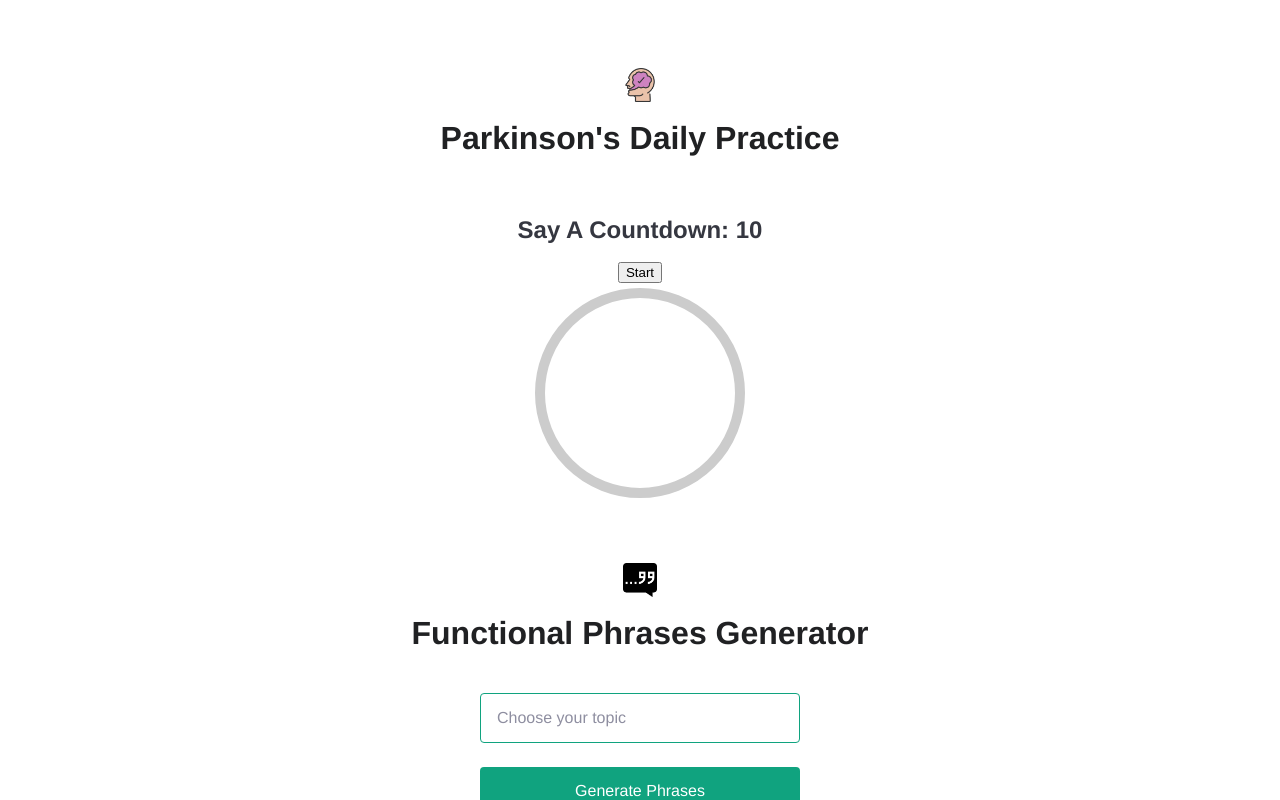
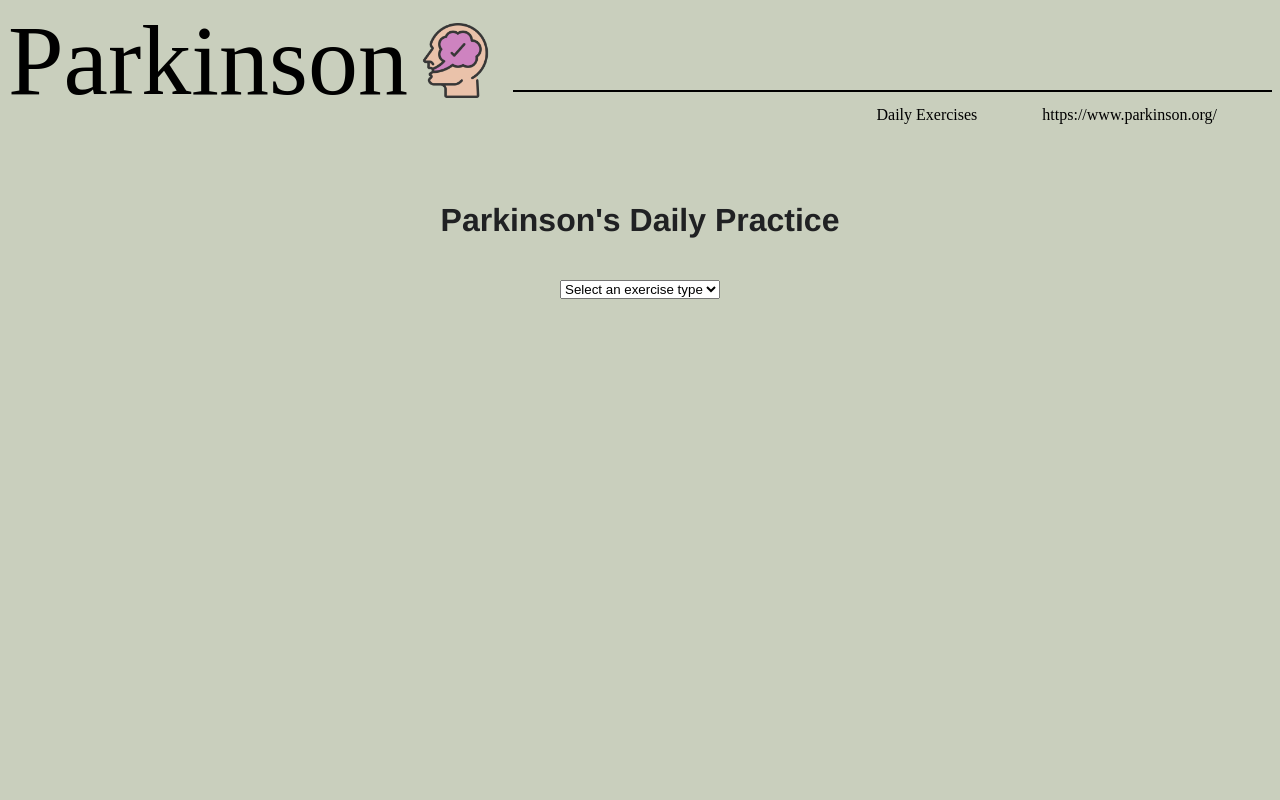
Before and after one commit to SamanthaMcElhinney/AI-Parkinsons-Treatment, a React app in the folder client/: page / in a window 1280 px wide. Shown: the top 800 px of the page. Built offline with nearby package versions, Linux system fonts and the light colour scheme; the HTML template or start-up script is replaced by a standard one; a web font is replaced by a local one.

Commit message:
feat: header component and styling

```diff
--- a/client/src/App.css
+++ b/client/src/App.css
@@ -1,3 +1,4 @@
+
 #root {
   max-width: 1280px;
   margin: 0 auto;
@@ -40,3 +41,16 @@
 .read-the-docs {
   color: #888;
 }
+
+.dropdown {
+  width: 100%;
+  padding: 10px;
+  margin: 20px 0;
+  font-size: 18px;
+  border: 1px solid #ccc;
+  border-radius: 4px;
+}
+
+body {
+  background-color: #efe9e4;
+}
--- a/client/src/App.jsx
+++ b/client/src/App.jsx
@@ -3,57 +3,46 @@
 import { useState } from "react";
 import Countdown from "./CountDown";
 import FunctionalPhrases from "./FunctionalPhrases";
+import Story from "./Story"
+import Header from "./Header";
 
 export default function App() {
-  const [prompt, setPrompt] = useState("");
-  const [response, setResponse] = useState("");
-
-  const onSubmit = async (e) => {
-    e.preventDefault();
-    const reply = await generateQuery();
-    setResponse(reply);
-  };
-
-  const generateQuery = async () => {
-    try {
-      const response = await fetch("http://localhost:3002/chat", {
-        method: "POST",
-        headers: {
-          "Content-Type": "application/json",
-        },
-        body: JSON.stringify({ topic: prompt }),
-      });
-
-      if (!response.ok) {
-        return `Error: ${response.status}`;
-      }
-      const data = await response.json();
-      return data.story.trim();
-    } catch (error) {
-      console.error(error);
-      return "An error occurred";
-    }
-  };
+  const [selectedExercise, setSelectedExercise] = useState("");
+  let exerciseComponent;
+  switch (selectedExercise) {
+    case "vocal":
+      exerciseComponent = <Countdown/>
+      break;
+    case "functional":
+      exerciseComponent = <FunctionalPhrases/>;
+      break;
+    case "reading":
+      exerciseComponent = <Story />;
+      break;
+    default:
+      exerciseComponent = null;
+  }
 
   return (
+    <div>
+<Header/>
+<div/>
     <main className={styles.main}>
-      <img src={speaking} className={styles.icon} alt="brain icon" />
       <h3 className={styles.centerText}>Parkinson's Daily Practice</h3>
-      <Countdown seconds={10} />
-      <FunctionalPhrases />
-      <form onSubmit={onSubmit}>
-        <input
-          type="text"
-          name="query-description"
-          placeholder="Describe your practice story of interest"
-          value={prompt}
-          onChange={(e) => setPrompt(e.target.value)}
-        />
-        <input type="submit" value="Generate Story" />
-      </form>
-      <div className={styles.container}>
-        <pre className={styles.centerText}>{response}</pre>
-      </div>
+      <select
+        onChange={(e) => setSelectedExercise(e.target.value)}
+        value={selectedExercise}
+      >
+        <option value="" disabled>
+          Select an exercise type
+        </option>
+        <option value="vocal">Vocal Exercises</option>
+        <option value="functional">Functional Phrases</option>
+        <option value="reading">Reading Paragraphs</option>
+      </select>
+      {exerciseComponent}
     </main>
+    </div>
   );
+
 }
--- a/client/src/CountDown.css
+++ b/client/src/CountDown.css
@@ -17,3 +17,22 @@
     stroke-dashoffset: 0;
   }
 }
+
+.directions {
+  padding: 15px;
+  margin-top: 20px;
+  border: 1px solid #ccc;
+  border-radius: 5px;
+  background-color: #f9f9f9;
+  font-size: 16px;
+  line-height: 1.5;
+}
+
+.directions h3 {
+  font-size: 20px;
+  margin-bottom: 10px;
+}
+
+.directions ul {
+  margin-top: 10px;
+}
--- a/client/src/CountDown.jsx
+++ b/client/src/CountDown.jsx
@@ -42,7 +42,19 @@
 
   return (
     <div className="center-container">
-      <h2>Say A Countdown: {countdown}</h2>
+       <div className="directions">
+        <h3>Vocal Exercises like "/a/":</h3>
+        <p>Vocal exercises aim to strengthen the vocal cords, improve voice projection, and enhance articulation. One basic exercise is the sustained "/a/" phonation:</p>
+        <ul>
+          <li><strong>Posture:</strong> Sit or stand up straight.</li>
+          <li><strong>Breath:</strong> Take a deep breath in.</li>
+          <li><strong>Phonation:</strong> As you exhale, make a long, steady "/a/" sound.</li>
+          <li><strong>Duration:</strong> Try to hold the sound as steady as possible for as long as you can.</li>
+          <li><strong>Volume:</strong> Aim for a moderate volume, not too soft but not shouting.</li>
+        </ul>
+        <p><strong>Goal:</strong> To increase the duration you can hold the sound, improve the steadiness of the sound, and increase volume over time. This exercise helps to improve vocal cord closure and can enhance voice quality.</p>
+      </div>
+      <h2>Say Ah Countdown: {countdown}</h2>
       <button onClick={toggleTimer}>
         {isRunning ? "Pause" : countdown === 0 ? "Restart" : "Start"}
       </button>
--- /dev/null
+++ b/client/src/Header.css
@@ -0,0 +1,69 @@
+.header {
+  margin-top: 20px;
+  display: flex;
+  flex: 1;
+  flex-direction: column;
+}
+
+.header-top {
+  display: flex;
+  width: 100%;
+  height: 80px;
+}
+
+.header-top__logo {
+  display: flex;
+  justify-content: center;
+  align-items: center;
+  margin-right: 20px;
+}
+
+.header-logo {
+  color: inherit;
+  text-decoration: inherit;
+  font-family: RobotoThin;
+  font-size: 100px;
+}
+
+.header-top__navbar {
+  display: flex;
+  flex: 1;
+  flex-direction: column;
+}
+
+.header-top__seperator {
+  width: 100%;
+  border: none;
+  height: 2px;
+  margin-top: 2px;
+  background-color: black;
+}
+
+.header-top__navigation {
+  display: flex;
+  flex: 1;
+  flex-direction: row;
+  justify-content: flex-end;
+  margin-right: 55px;
+}
+
+.header-bottom {
+  display: flex;
+  flex: 1;
+  justify-content: flex-end;
+  align-items: center;
+  margin-top: 6px;
+}
+
+.header-bottom__email {
+  margin-right: 55px;
+}
+
+.header-bottom__phone {
+  margin-right: 65px;
+}
+.icon {
+  padding-left:10px;
+  width: 75px;
+  height: 75px;
+}
--- /dev/null
+++ b/client/src/Header.jsx
@@ -0,0 +1,31 @@
+import React from "react";
+import speaking from "./assets/speaking.png";
+
+import "./Header.css";
+
+function Header() {
+  return (
+    <section className="header">
+      <section className="header-top">
+        <section className="header-top__logo">
+          <a href="/" className="header-logo">
+            Parkinson
+          </a>
+          <img src={speaking} className="icon" alt="speaking icon" />
+        </section>
+        <section className="header-top__navbar">
+          <section className="header-top__navigation"></section>
+          <hr className="header-top__seperator" />
+        </section>
+      </section>
+      <section className="header-bottom">
+        <section className="header-bottom__phone">Daily Exercises</section>
+        <section className="header-bottom__email">
+          https://www.parkinson.org/
+        </section>
+      </section>
+    </section>
+  );
+}
+
+export default Header;
--- /dev/null
+++ b/client/src/Story.css
@@ -0,0 +1,34 @@
+.readingMain {
+  display: flex;
+  flex-direction: column;
+  align-items: center;
+  margin: 20px;
+  padding: 20px;
+  border: 1px solid #ccc;
+  border-radius: 10px;
+  box-shadow: 0px 0px 10px #aaa;
+}
+
+.centerText {
+  text-align: center;
+  margin-bottom: 10px;
+}
+
+.container {
+  display: flex;
+  flex-direction: column;
+  align-items: center;
+  margin-top: 20px;
+}
+
+input[type="text"],
+input[type="submit"] {
+  margin: 5px auto 20px auto;
+}
+
+.readingContainer pre {
+  width: 100%;
+  white-space: pre-wrap;
+  word-wrap: break-word;
+  text-align: center;
+}
--- /dev/null
+++ b/client/src/Story.jsx
@@ -0,0 +1,79 @@
+import styles from "./Story.css";
+import { useState } from "react";
+
+export default function App() {
+  const [prompt, setPrompt] = useState("");
+  const [response, setResponse] = useState("");
+
+  const onSubmit = async (e) => {
+    e.preventDefault();
+    const reply = await generateQuery();
+    setResponse(reply);
+  };
+
+  const generateQuery = async () => {
+    try {
+      const response = await fetch("http://localhost:3002/chat", {
+        method: "POST",
+        headers: {
+          "Content-Type": "application/json",
+        },
+        body: JSON.stringify({ topic: prompt }),
+      });
+
+      if (!response.ok) {
+        return `Error: ${response.status}`;
+      }
+      const data = await response.json();
+      return data.story.trim();
+    } catch (error) {
+      console.error(error);
+      return "An error occurred";
+    }
+  };
+
+    return (
+      <main className={styles.readingMain}>
+        <h3 className={styles.centerText}>Reading/ Conversation Practice</h3>
+        <div className={styles.readingText}>
+          <p>
+            Reading out loud from a paragraph or text can help with
+            articulation, breath control, and pacing.
+          </p>
+          <ul>
+            <li>Selection: Choose a paragraph from a book or article.</li>
+            <li>
+              Read Aloud: Read the paragraph out loud at a comfortable pace.
+            </li>
+            <li>Articulation: Focus on articulating each word clearly.</li>
+            <li>
+              Pacing: Maintain a steady pace, taking breaths as necessary but
+              not rushing through the text.
+            </li>
+            <li>
+              Expression: Try to incorporate some inflection and emotion, as you
+              would in regular conversation.
+            </li>
+          </ul>
+          <p>
+            <strong>Goal:</strong> To enhance your ability to speak more
+            fluently in real-life situations, by practicing with complex
+            sentences and different types of words.
+          </p>
+        </div>
+        <form onSubmit={onSubmit}>
+          <input
+            type="text"
+            name="query-description"
+            placeholder="Describe your practice story of interest"
+            value={prompt}
+            onChange={(e) => setPrompt(e.target.value)}
+          />
+          <input type="submit" value="Generate Story" />
+        </form>
+        <div className={styles.readingContainer}>
+          <p className={styles.centerText}>{response}</p>
+        </div>
+      </main>
+    );
+}
--- a/client/src/styles.module.css
+++ b/client/src/styles.module.css
@@ -80,3 +80,64 @@
 .centerText {
   text-align: center;
 }
+
+body {
+  background-color: #efe9e4;
+}
+
+
+#root {
+  max-width: 1280px;
+  margin: 0 auto;
+  padding: 2rem;
+  text-align: center;
+}
+
+.logo {
+  height: 6em;
+  padding: 1.5em;
+  will-change: filter;
+  transition: filter 300ms;
+}
+.logo:hover {
+  filter: drop-shadow(0 0 2em #646cffaa);
+}
+.logo.react:hover {
+  filter: drop-shadow(0 0 2em #61dafbaa);
+}
+
+@keyframes logo-spin {
+  from {
+    transform: rotate(0deg);
+  }
+  to {
+    transform: rotate(360deg);
+  }
+}
+
+@media (prefers-reduced-motion: no-preference) {
+  a:nth-of-type(2) .logo {
+    animation: logo-spin infinite 20s linear;
+  }
+}
+
+.card {
+  padding: 2em;
+}
+
+.read-the-docs {
+  color: #888;
+}
+
+.dropdown {
+  width: 100%;
+  padding: 10px;
+  margin: 20px 0;
+  font-size: 18px;
+  border: 1px solid #ccc;
+  border-radius: 4px;
+}
+
+body {
+  background-color: #c9cfbd;
+}
```
Also changed, not shown: client/src/FunctionalPhrases.css (+24 -0 lines), client/src/FunctionalPhrases.jsx (+37 -2 lines), client/src/assets/book.png (added).
